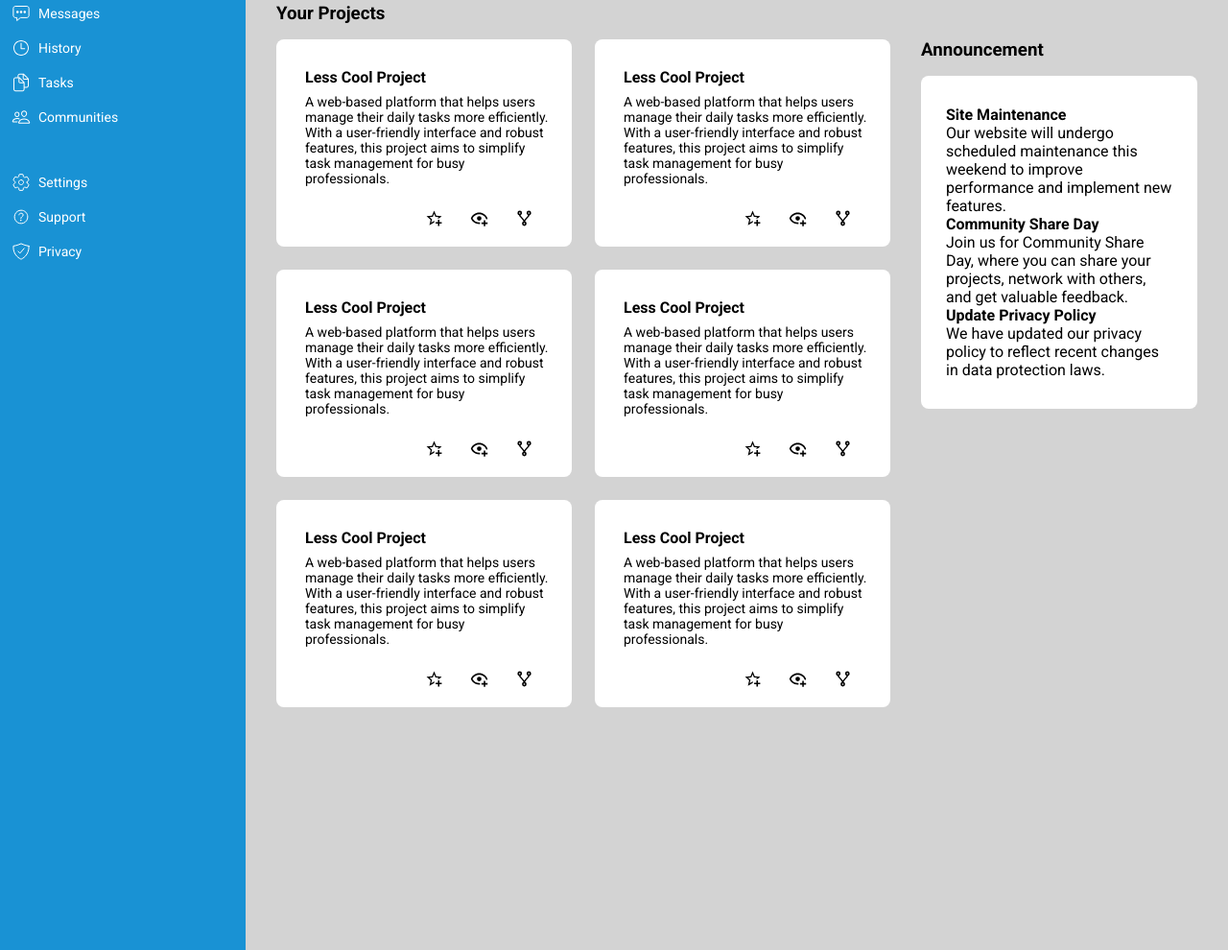
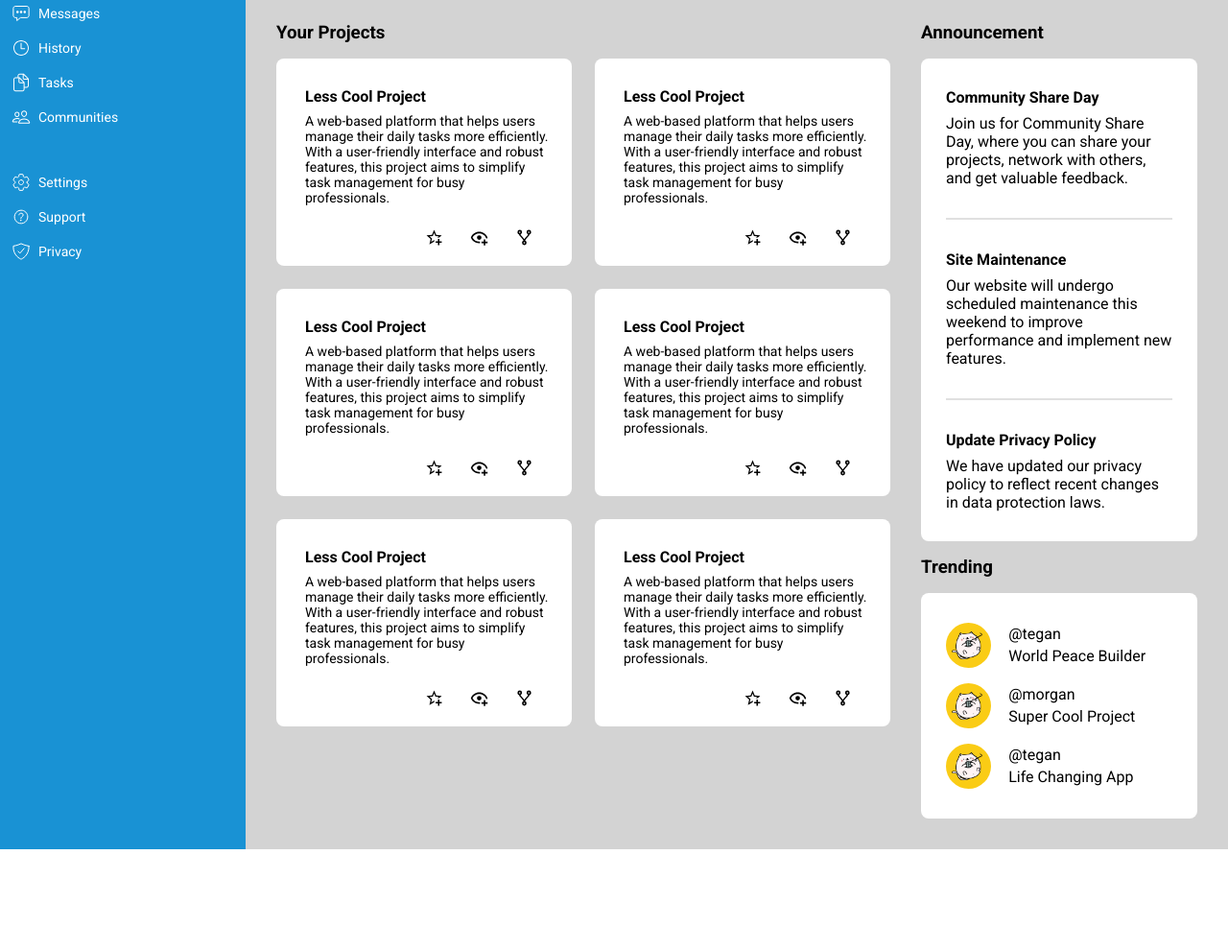
Before and after one commit to Kzuu1023/Admin-Dashboard, a plain HTML site: page index.html in a window 1280 px wide. Shown: the part 233-1223 px from the top of the page at 96% size. After the commit the page ends 1118 px from the top, so only its background shows below. Drawn offline with Linux system fonts and the light colour scheme.

Commit message:
feat: finishing the main content

```diff
--- a/index.html
+++ b/index.html
@@ -402,30 +402,79 @@
                                 </div>
                             </div>
                         </div>
+                    </div>
+
                     <div class="right__side__card-container">
+                        <h3>Announcement</h3>
                         <div class="right__side__card">
-                                <h3>Announcement</h3>
-                                <div class="card">
+                            <div class="announcement__content">
+                                <div class="text">
+                                    <h4>Community Share Day</h4>
+                                    <p>
+                                        Join us for Community Share Day, where
+                                        you can share your projects, network
+                                        with others, and get valuable feedback.
+                                    </p>
+                                </div>
+                                <div class="gray__line"></div>
                                 <div class="text">
                                     <h4>Site Maintenance</h4>
+                                    <p>
                                         Our website will undergo scheduled
                                         maintenance this weekend to improve
                                         performance and implement new features.
+                                    </p>
                                 </div>
-                                    <div class="text">
-                                        <h4>Community Share Day</h4>
-                                        Join us for Community Share Day, where
-                                        you can share your projects, network
-                                        with others, and get valuable feedback.
-                                    </div>
+                                <div class="gray__line"></div>
                                 <div class="text">
                                     <h4>Update Privacy Policy</h4>
+                                    <p>
                                         We have updated our privacy policy to
                                         reflect recent changes in data
                                         protection laws.
+                                    </p>
                                 </div>
                             </div>
+
+                            <section class="trending__container">
+                                <h3>Trending</h3>
+                                <div class="trending">
+                                    <div class="trending__content">
+                                        <img
+                                            src="images/morgan.png"
+                                            alt=""
+                                            class="morgan"
+                                        />
+                                        <p class="tegan">
+                                            <span>@tegan</span>World Peace
+                                            Builder
+                                        </p>
                                     </div>
+
+                                    <div class="trending__content">
+                                        <img
+                                            src="images/morgan.png"
+                                            alt=""
+                                            class="morgan"
+                                        />
+                                        <p class="morgann">
+                                            <span>@morgan</span>Super Cool
+                                            Project
+                                        </p>
+                                    </div>
+
+                                    <div class="trending__content">
+                                        <img
+                                            src="images/morgan.png"
+                                            alt=""
+                                            class="morgan"
+                                        />
+                                        <p class="tegan">
+                                            <span>@tegan</span>Life Changing App
+                                        </p>
+                                    </div>
+                                </div>
+                            </section>
                         </div>
                     </div>
                 </section>
--- a/style.css
+++ b/style.css
@@ -47,7 +47,7 @@ button {
 .wrapper__container {
     display: grid;
     grid-template-columns: 1fr 4fr;
-    grid-template-rows: 1fr 5fr;
+    grid-template-rows: 1fr 4fr;
 }
 
 .sidebar {
@@ -180,6 +180,8 @@ button {
 }
 
 .content__container {
+    display: grid;
+    grid-template-columns: repeat(3, 1fr);
     max-width: 100%;
     background-color: var(--project-bg-color);
     padding-inline: 2rem 2rem;
@@ -187,13 +189,10 @@ button {
 }
 
 .project__content {
-    display: grid;
-    max-width: 100%;
-    grid-template-columns: repeat(3, 1fr);
+    grid-column: 1 / 3;
 }
 
 .project__content h3 {
-    grid-column: 1 / 1;
     margin-block-end: 1rem;
 }
 
@@ -235,15 +234,30 @@ button {
     width: 8%;
 }
 
-.right__side__card {
-    display: flex;
-    flex-direction: column;
+.right__side__card-container {
+    grid-column: 3 / 4;
+    margin-inline: 2rem 0rem;
 }
 
-.right__side__card-container {
-    margin-inline: 2rem 0rem;
+.right__side__card .announcement__content {
+    display: grid;
+    gap: 2rem;
 }
-.right__side__card-container .card {
+
+.right__side__card-container h3 {
+    margin-block-end: 1rem;
+}
+.right__side__card h4 {
+    margin-bottom: 8px;
+}
+.right__side__card .gray__line {
+    height: 2px;
+    background-color: #e0e0e0;
+    width: 100%;
+}
+
+.right__side__card-container .announcement__content,
+.right__side__card-container .trending {
     width: 100%;
     height: 60%;
     background-color: var(--main-card-bg-color);
@@ -251,3 +265,36 @@ button {
     padding-block: 31px;
     border-radius: 8px;
 }
+
+.right__side__card .trending {
+    display: flex;
+    align-items: center;
+    flex-direction: column;
+}
+
+.right__side__card .morgan {
+    width: 20%;
+    padding: 5px;
+    background-color: var(--morgan-bg-color);
+    border-radius: 35px;
+}
+
+.trending__container .trending {
+    display: flex;
+    gap: 1rem;
+}
+
+.trending__container h3 {
+    margin-block-start: 1rem;
+}
+
+.trending .trending__content {
+    display: flex;
+    align-items: center;
+    gap: 18px;
+}
+
+.trending__content span {
+    display: block;
+    margin-block-end: 4px;
+}
```
Lines whose indentation alone changed are shown as unchanged.
